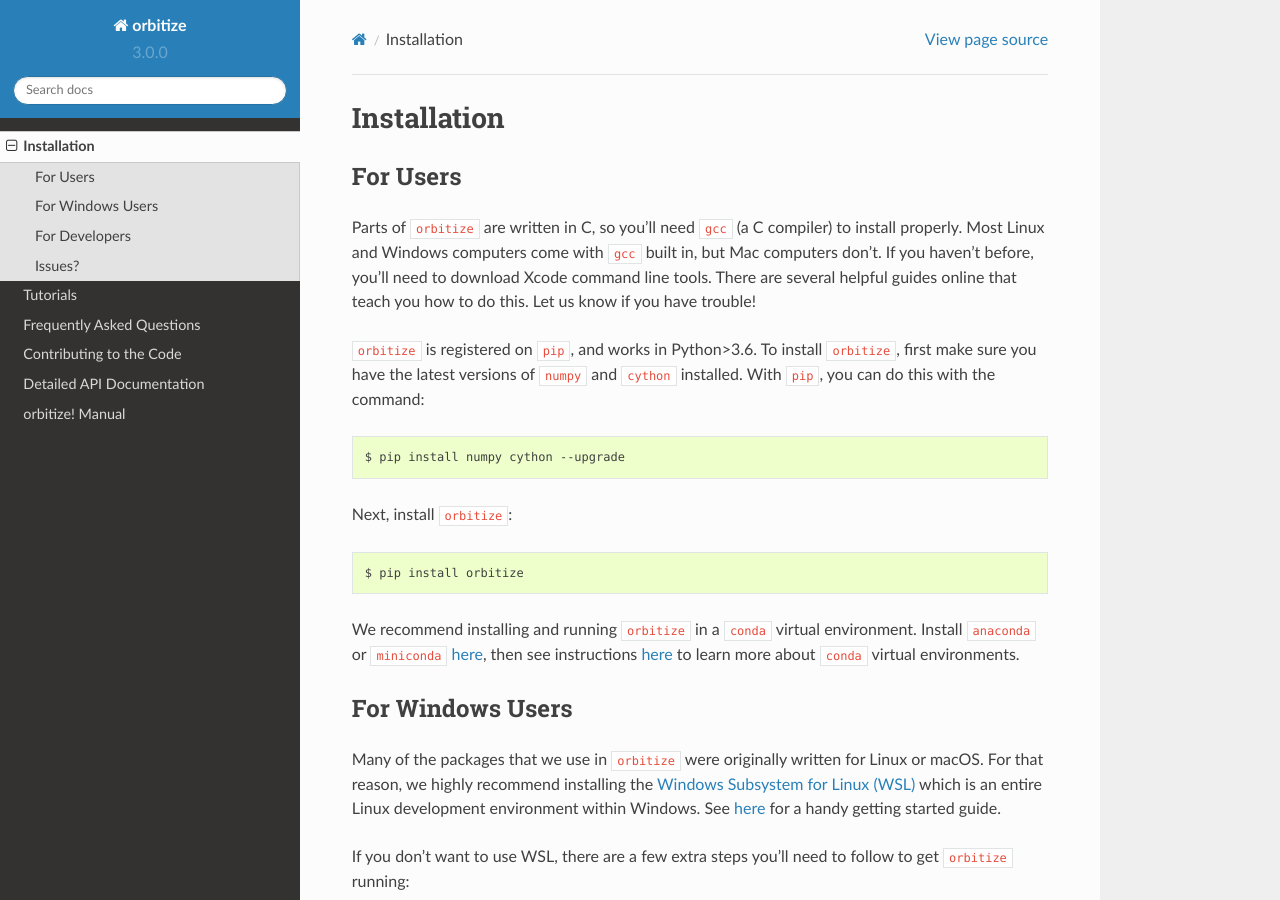
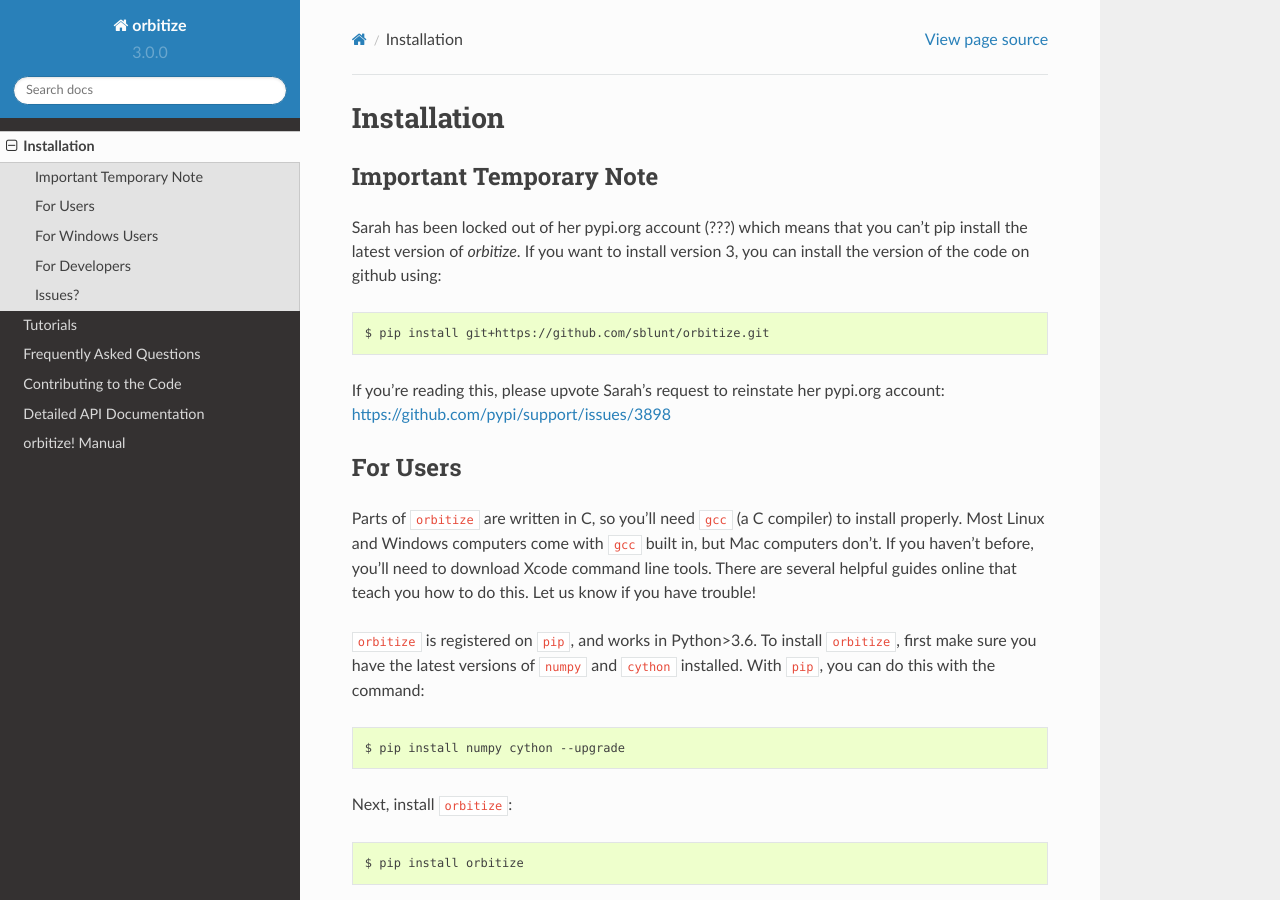
Before and after one commit to sblunt/orbitize, a Sphinx documentation site: the page built from docs/installation.rst, in a window 1280 px wide and 900 px high. Built offline with Sphinx 7.4.7 and the Read the Docs theme 2.0.0, drawn with Linux system fonts in a browser that asks for light colours; pages that are not in the unit, such as notebooks, are missing from menus.

Commit message:
add note about installing from git
and a little snark

```diff
--- a/docs/installation.rst
+++ b/docs/installation.rst
@@ -2,6 +2,19 @@
 
 Installation
 ============
+
+Important Temporary Note
+++++++++++++++++++++++++
+Sarah has been locked out of her pypi.org account (???) which means that you can't pip install
+the latest version of `orbitize`. If you want to install version 3, you can install the
+version of the code on github using:
+
+.. code-block:: bash
+
+	$ pip install git+https://github.com/sblunt/orbitize.git
+
+If you're reading this, please upvote Sarah's request to reinstate her pypi.org account: https://github.com/pypi/support/issues/3898
+
 
 For Users
 +++++++++
```
